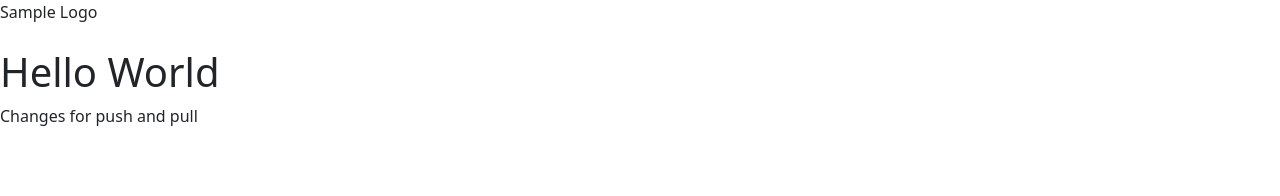
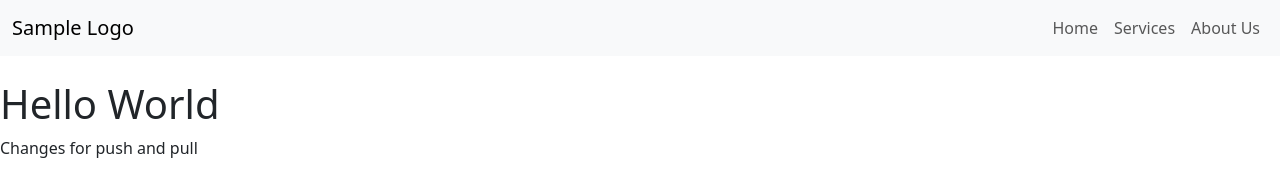
Before and after one commit to clyde1997/activity, a plain HTML site: page index.html in a window 1280 px wide. Drawn offline with nearby package versions, Linux system fonts and the light colour scheme.

Commit message:
#added navbar

```diff
--- a/index.html
+++ b/index.html
@@ -5,15 +5,44 @@
     <meta name="viewport" content="width=device-width, initial-scale=1.0">
     <link href="https://cdn.jsdelivr.net/npm/bootstrap@5.3.2/dist/css/bootstrap.min.css" rel="stylesheet" integrity="sha384-T3c6CoIi6uLrA9TneNEoa7RxnatzjcDSCmG1MXxSR1GAsXEV/Dwwykc2MPK8M2HN" crossorigin="anonymous">
     <script src="https://cdn.jsdelivr.net/npm/bootstrap@5.3.2/dist/js/bootstrap.bundle.min.js" integrity="sha384-C6RzsynM9kWDrMNeT87bh95OGNyZPhcTNXj1NW7RuBCsyN/o0jlpcV8Qyq46cDfL" crossorigin="anonymous"></script>
+    <link rel="stylesheet" href="style.css">
     <title>Document</title>
 </head>
 <body>
 
     <nav>
-<div class="navbar-expand-md">
-
+<div class="navbar navbar-expand-md bg-body-tertiary">
+<div class="container-fluid">
 <div class="navbar-brand">Sample Logo</div>
 
+<button class="navbar-toggler" type="button" data-bs-toggle="collapse" data-bs-target="#samplenavbar">
+    <span class="navbar-toggler-icon"></span>
+  </button>
+
+
+<div class="collapse navbar-collapse" id="samplenavbar">
+
+<ul class="navbar-nav">
+
+    <li class="nav-item">
+<a href="" class="nav-link">Home</a>
+
+    </li>
+
+    <li class="nav-item">
+        <a href="" class="nav-link">Services</a>
+
+            </li>
+
+            <li class="nav-item">
+                <a href="" class="nav-link">About Us</a>
+
+                    </li>
+
+</ul>
+
+</div>
+</div>
 </div>
 
     </nav>
--- a/style.css
+++ b/style.css
@@ -0,0 +1,5 @@
+#samplenavbar{
+
+    justify-content: end;
+
+}
```
